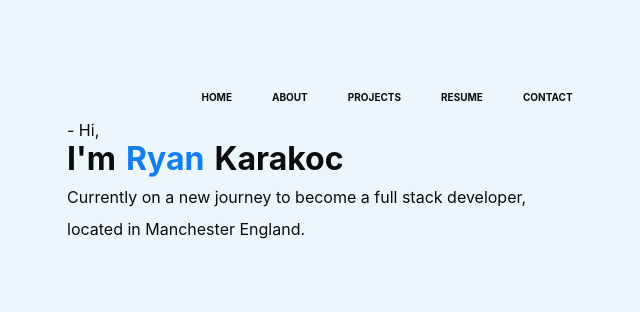
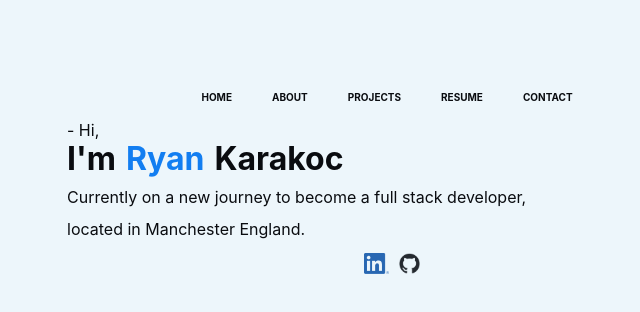
Before and after one commit to RyanKarakoc/portfolio, a React (Create React App) app: page / in a window 1280 px wide. Shown: the top 312 px of the page, without its empty margins (253-893 px from the left). Built offline with nearby package versions, Linux system fonts and the light colour scheme.

Commit message:
added Social buttons

```diff
--- a/src/App.css
+++ b/src/App.css
@@ -49,3 +49,13 @@ body {
 #nav:hover {
   color: rgb(19, 126, 241);
 }
+
+.logos {
+  display: flex;
+  justify-content: center;
+  height: 21px;
+}
+
+#logo {
+  margin-left: 10px;
+}
--- a/src/App.js
+++ b/src/App.js
@@ -1,12 +1,14 @@
 import "./App.css";
 import Header from "./components/Header/Header";
 import Navbar from "./components/Navbar/Navbar";
+import SocialButtons from "./components/Socials/Buttons";
 
 function App() {
   return (
     <div className="App">
       <Navbar />
       <Header />
+      <SocialButtons />
     </div>
   );
 }
--- /dev/null
+++ b/src/components/Socials/Buttons.jsx
@@ -0,0 +1,13 @@
+import linkedInButton from "../../images/linkedIn/LI-In-Bug.png";
+import gitHubButton from "../../images/gitHub/github-mark.png";
+
+const SocialButtons = () => {
+  return (
+    <div className="logos">
+      <img id="logo" src={linkedInButton} alt="LinkedIn logo" />
+      <img id="logo" src={gitHubButton} alt="gitHub logo" />
+    </div>
+  );
+};
+
+export default SocialButtons;
```
Also changed, not shown: src/components/Navbar/hold.txt (deleted).
